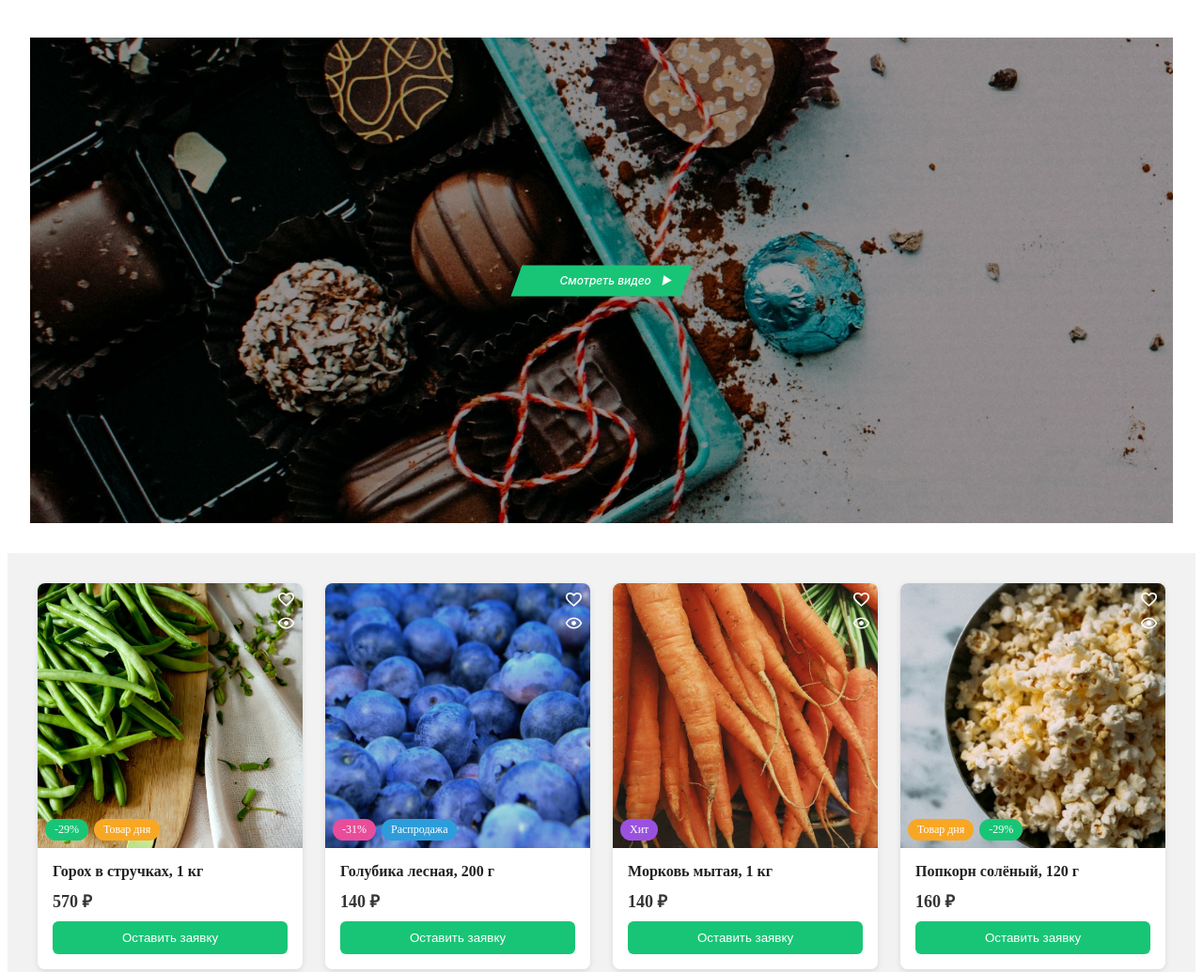
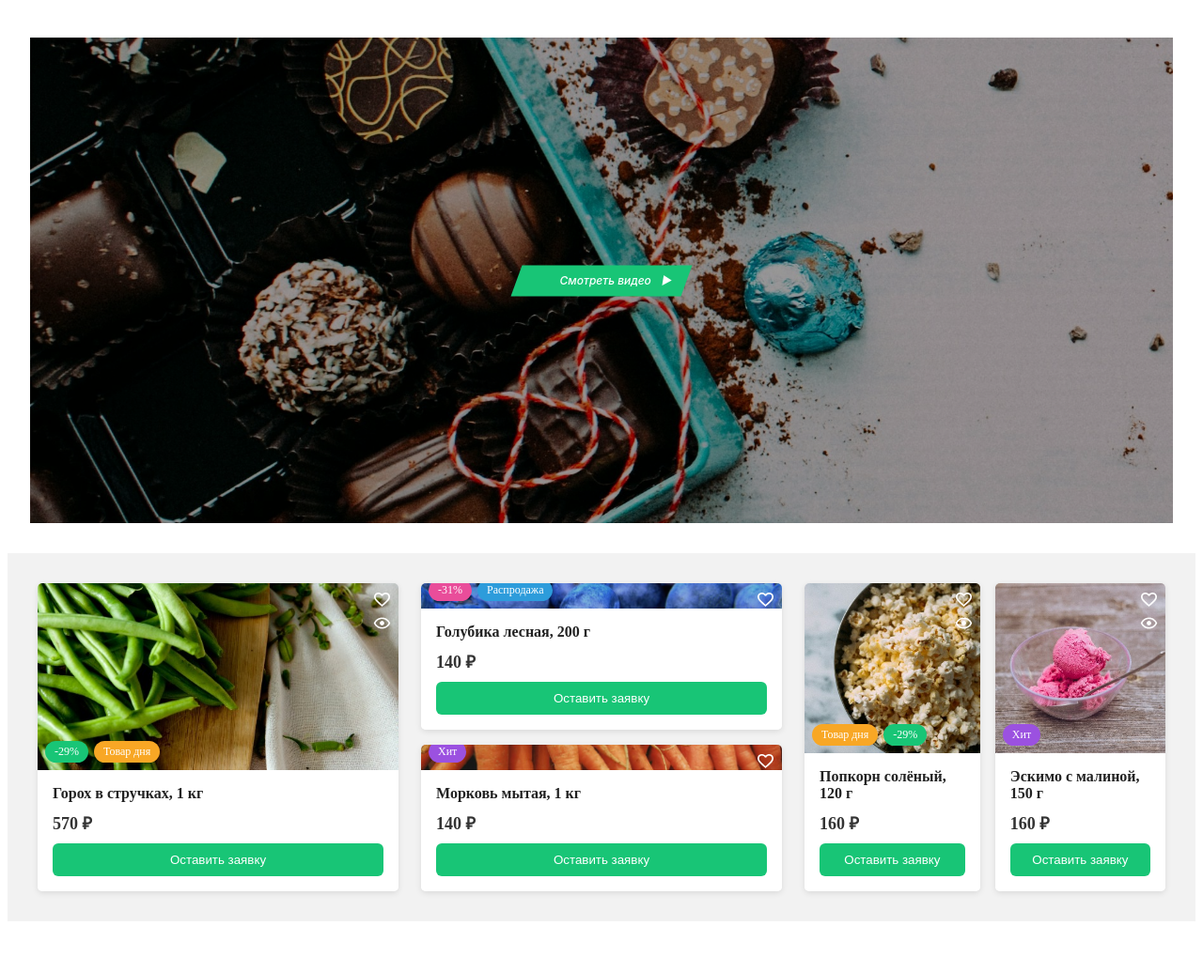
Before and after one commit to GnomGenome/RB_test_task_fullstack, a website built with Vite: page index.html in a window 1280 px wide. Shown: the top 1035 px of the page at 94% size. After the commit the page ends 989 px from the top, so only its background shows below. Built offline with nearby package versions, Linux system fonts and the light colour scheme.

Commit message:
Всё работает, но карточки неправильные

```diff
--- a/index.html
+++ b/index.html
@@ -43,7 +43,7 @@
     <div class="products__grid">
 
       <!-- Карточка товара -->
-      <div class="product-card">
+      <div class="product-card" style="height: 328px;">
         <div class="product-card__image-wrapper">
           <img class="product-card__image" src="/public/pictures/peals.jpg" alt="Горох в стручках" />
           <div class="product-card__icons">
@@ -61,9 +61,9 @@
           <button class="product-card__button">Оставить заявку</button>
         </div>
       </div>
-
+      <div style="display: flex; flex-direction: column; height: 328px; gap: 16px;">
         <!-- Голубика -->
-      <div class="product-card">
+        <div class="product-card" style="flex: 1; position: relative;">
           <div class="product-card__image-wrapper">
             <img class="product-card__image" src="/public/pictures/blueberry.jpg" alt="Голубика лесная" />
             <div class="product-card__icons">
@@ -83,7 +83,7 @@
         </div>
 
         <!-- Морковь -->
-      <div class="product-card">
+        <div class="product-card" style="flex: 1; position: relative;">
           <div class="product-card__image-wrapper">
             <img class="product-card__image" src="/public/pictures/carrot.jpg" alt="Морковь мытая" />
             <div class="product-card__icons">
@@ -100,7 +100,8 @@
             <button class="product-card__button">Оставить заявку</button>
           </div>
         </div>
-
+      </div>
+      <div style="display: flex; flex-direction: row; width: 100%; height: 328px; gap: 16px;">
         <!-- Попкорн -->
         <div class="product-card">
           <div class="product-card__image-wrapper">
@@ -139,7 +140,7 @@
             <button class="product-card__button">Оставить заявку</button>
           </div>
         </div>
-
+      </div>
     </div>
   </section>
 
--- a/src/styles/main.scss
+++ b/src/styles/main.scss
@@ -126,17 +126,18 @@
 
   &__grid {
     display: grid;
-    grid-template-columns: repeat(auto-fit, minmax(250px, 1fr));
+    grid-template-columns: repeat(3, 1fr);
     gap: 24px;
     padding: 32px;
-    //max-width: 1200px;
     width: 100%;
   }
 }
 
 .product-card {
+  width: 100% 382px;
+  height: 100% 328px;
   background: #fff;
-  border-radius: 8px;
+  border-radius: 5px;
   overflow: hidden;
   display: flex;
   flex-direction: column;
```
Lines whose indentation alone changed are shown as unchanged.
